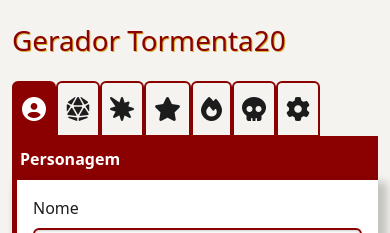
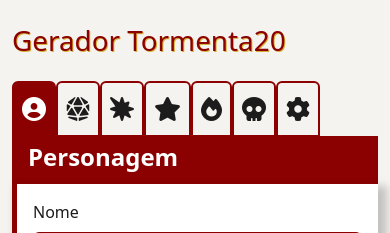
Before and after one commit to Jefersonblc/CharMakerT20, a React (Vite) app: page / in a window 390 px wide. Shown: the top 233 px of the page. Built offline with nearby package versions, Linux system fonts and the light colour scheme.

Commit message:
Enhance tab title styling

```diff
--- a/src/App.css
+++ b/src/App.css
@@ -155,6 +155,7 @@ pre {
   color: white;
   background-color: var(--t20-red);
   border-color: var(--t20-red);
+  font-size: 1.5rem;
 }
 
 .table {
--- a/src/App.jsx
+++ b/src/App.jsx
@@ -46,7 +46,7 @@ function App() {
 
       <div className="tab-content">
         <div className="tab-pane fade show active">
-          <div className="d-md-none p-2 tab-title">
+          <div className="d-md-none ps-3 pb-2 tab-title">
             <span className="fw-bold">{tabs[activeTab].name}</span>
           </div>
           {tabs[activeTab].component}
```
